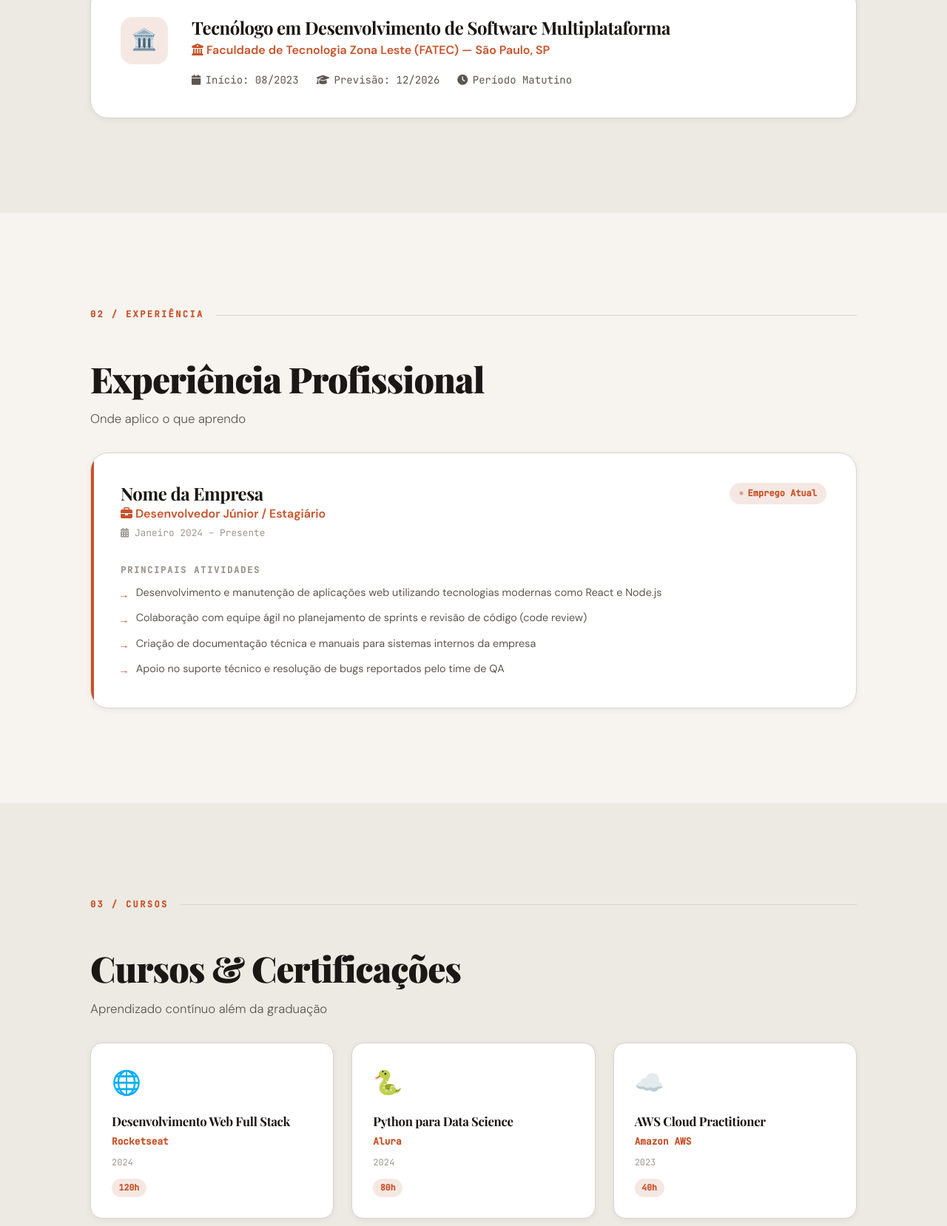
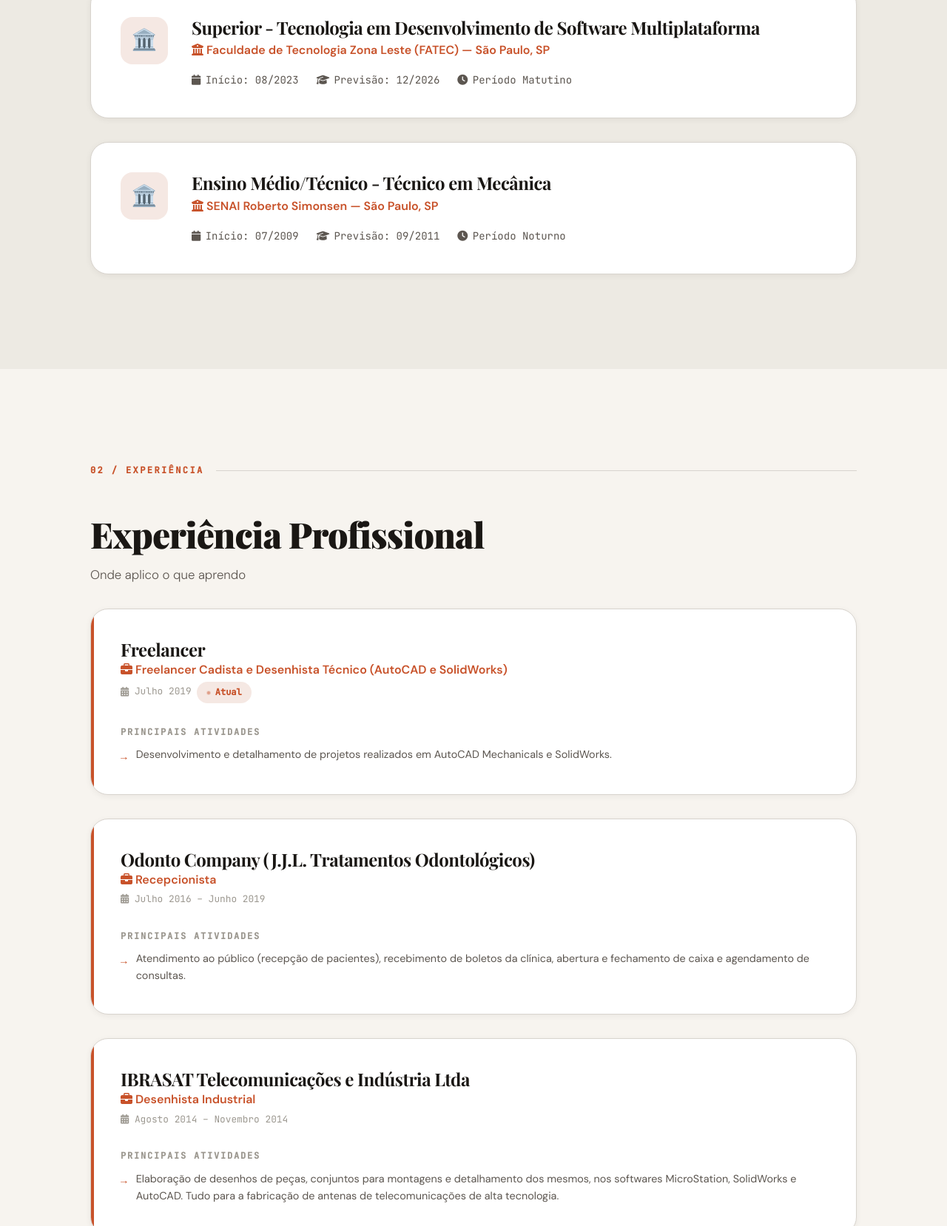
Before and after one commit to Josec690/Portfolio, a plain HTML site: page index.html in a window 1280 px wide. Shown: the part 1142-2800 px from the top of the page at 74% size. Drawn offline with nearby package versions, Linux system fonts and the light colour scheme.

Commit message:
index update

```diff
--- a/index.html
+++ b/index.html
@@ -169,7 +169,7 @@
           <div class="academic-card reveal reveal-delay-2">
             <div class="academic-icon" aria-hidden="true">🏛️</div>
             <div class="academic-body">
-              <h3>Tecnólogo em Desenvolvimento de Software Multiplataforma</h3>
+              <h3>Superior - Tecnologia em Desenvolvimento de Software Multiplataforma</h3>
               <p class="academic-institution">
                 <i class="fas fa-university"></i>
                 Faculdade de Tecnologia Zona Leste (FATEC) — São Paulo, SP
@@ -187,8 +187,34 @@
               </div>
             </div>
           </div>
+
+          <div style="height: 2rem"></div>
+
+          <div class="academic-card reveal reveal-delay-2">
+            <div class="academic-icon" aria-hidden="true">🏛️</div>
+            <div class="academic-body">
+              <h3>Ensino Médio/Técnico - Técnico em Mecânica</h3>
+              <p class="academic-institution">
+                <i class="fas fa-university"></i>
+                SENAI Roberto Simonsen — São Paulo, SP
+              </p>
+              <div class="academic-meta">
+                <span class="academic-meta-item">
+                  <i class="fas fa-calendar"></i> Início: 07/2009
+                </span>
+                <span class="academic-meta-item">
+                  <i class="fas fa-graduation-cap"></i> Previsão: 09/2011
+                </span>
+                <span class="academic-meta-item">
+                  <i class="fas fa-clock"></i> Período Noturno
+                </span>
+              </div>
+            </div>
+          </div>
         </div>
       </section>
+
+
 
       <!-- ============================================
          SEÇÃO 2 — EXPERIÊNCIA
@@ -212,37 +238,76 @@
           <div class="experience-card reveal reveal-delay-2">
             <div class="exp-header">
               <div>
-                <h3 class="exp-company">Nome da Empresa</h3>
+                <h3 class="exp-company">Freelancer</h3>
                 <p class="exp-role">
-                  <i class="fas fa-briefcase"></i> Desenvolvedor Júnior /
-                  Estagiário
+                  <i class="fas fa-briefcase"></i> Freelancer Cadista e Desenhista Técnico (AutoCAD e SolidWorks)
                 </p>
                 <p class="exp-period">
-                  <i class="fas fa-calendar-alt"></i> Janeiro 2024 – Presente
+                  <i class="fas fa-calendar-alt"></i> Julho 2019
+                  <span class="exp-badge">Atual</span>
                 </p>
               </div>
-              <span class="exp-badge">Emprego Atual</span>
             </div>
 
             <div class="exp-activities">
               <h4>Principais Atividades</h4>
               <ul class="activity-list">
                 <li class="activity-item">
-                  Desenvolvimento e manutenção de aplicações web utilizando
-                  tecnologias modernas como React e Node.js
+                  Desenvolvimento e detalhamento de projetos realizados em AutoCAD Mechanicals e SolidWorks.
                 </li>
+              </ul>
+            </div>
+          </div>
+
+          <div style="height: 2rem"></div>
+
+          <div class="experience-card reveal reveal-delay-2">
+            <div class="exp-header">
+              <div>
+                <h3 class="exp-company">Odonto Company (J.J.L. Tratamentos Odontológicos)</h3>
+                <p class="exp-role">
+                  <i class="fas fa-briefcase"></i> Recepcionista
+                </p>
+                <p class="exp-period">
+                  <i class="fas fa-calendar-alt"></i> Julho 2016 – Junho 2019
+                </p>
+              </div>
+
+            </div>
+
+            <div class="exp-activities">
+              <h4>Principais Atividades</h4>
+              <ul class="activity-list">
                 <li class="activity-item">
-                  Colaboração com equipe ágil no planejamento de sprints e
-                  revisão de código (code review)
+                  Atendimento ao público (recepção de pacientes), recebimento de boletos da clínica, abertura e fechamento de caixa e agendamento de consultas.
                 </li>
+              </ul>
+            </div>
+          </div>
+
+          <div style="height: 2rem"></div>
+
+          <div class="experience-card reveal reveal-delay-2">
+            <div class="exp-header">
+              <div>
+                <h3 class="exp-company">IBRASAT Telecomunicações e Indústria Ltda</h3>
+                <p class="exp-role">
+                  <i class="fas fa-briefcase"></i> Desenhista Industrial
+                </p>
+                <p class="exp-period">
+                  <i class="fas fa-calendar-alt"></i> Agosto 2014 – Novembro 2014
+                </p>
+              </div>
+
+            </div>
+
+            <div class="exp-activities">
+              <h4>Principais Atividades</h4>
+              <ul class="activity-list">
                 <li class="activity-item">
-                  Criação de documentação técnica e manuais para sistemas
-                  internos da empresa
+                  Elaboração de desenhos de peças, conjuntos para montagens e detalhamento dos mesmos, nos softwares MicroStation, SolidWorks e AutoCAD. Tudo para a fabricação de antenas de telecomunicações de alta tecnologia.
                 </li>
-                <li class="activity-item">
-                  Apoio no suporte técnico e resolução de bugs reportados pelo
-                  time de QA
-                </li>
+
               </ul>
             </div>
           </div>
@@ -277,50 +342,50 @@
           <div class="courses-grid">
             <article class="course-card reveal reveal-delay-1">
               <div class="course-icon">🌐</div>
-              <h3 class="course-title">Desenvolvimento Web Full Stack</h3>
-              <p class="course-institution">Rocketseat</p>
+              <h3 class="course-title">Processamento de Linguagem Natural</h3>
+              <p class="course-institution">DIO</p>
               <p class="course-year">2024</p>
-              <span class="course-hours">120h</span>
+              <span class="course-hours">2h</span>
             </article>
 
             <article class="course-card reveal reveal-delay-2">
               <div class="course-icon">🐍</div>
-              <h3 class="course-title">Python para Data Science</h3>
-              <p class="course-institution">Alura</p>
+              <h3 class="course-title">Versionamento de Código com Git e GitHub</h3>
+              <p class="course-institution">DIO</p>
               <p class="course-year">2024</p>
-              <span class="course-hours">80h</span>
+              <span class="course-hours">2h</span>
             </article>
 
             <article class="course-card reveal reveal-delay-3">
               <div class="course-icon">☁️</div>
-              <h3 class="course-title">AWS Cloud Practitioner</h3>
-              <p class="course-institution">Amazon AWS</p>
+              <h3 class="course-title">Trabalhando em Equipes Ágeis</h3>
+              <p class="course-institution">DIO</p>
               <p class="course-year">2023</p>
-              <span class="course-hours">40h</span>
+              <span class="course-hours">3h</span>
             </article>
 
             <article class="course-card reveal reveal-delay-1">
               <div class="course-icon">🎨</div>
-              <h3 class="course-title">UI/UX Design Fundamentals</h3>
-              <p class="course-institution">Coursera / Google</p>
-              <p class="course-year">2023</p>
-              <span class="course-hours">60h</span>
+              <h3 class="course-title">Programação do Zero</h3>
+              <p class="course-institution">Bootcamp DIO</p>
+              <p class="course-year">2024</p>
+              <span class="course-hours">68h</span>
             </article>
 
             <article class="course-card reveal reveal-delay-2">
               <div class="course-icon">🔒</div>
-              <h3 class="course-title">Fundamentos de Cibersegurança</h3>
-              <p class="course-institution">Cisco Networking Academy</p>
-              <p class="course-year">2024</p>
-              <span class="course-hours">30h</span>
+              <h3 class="course-title">Google Cloud Computing Foundations Certificate</h3>
+              <p class="course-institution">Google Skills</p>
+              <p class="course-year">2025</p>
+              <span class="course-hours">38h</span>
             </article>
 
             <article class="course-card reveal reveal-delay-3">
               <div class="course-icon">📊</div>
-              <h3 class="course-title">SQL e Banco de Dados</h3>
-              <p class="course-institution">DIO</p>
-              <p class="course-year">2023</p>
-              <span class="course-hours">50h</span>
+              <h3 class="course-title">Formação White Belt Six Sigma</h3>
+              <p class="course-institution">RL&Associados</p>
+              <p class="course-year">2025</p>
+              <span class="course-hours">2h</span>
             </article>
           </div>
         </div>
@@ -536,14 +601,14 @@
               </p>
 
               <div class="contact-links">
-                <a href="mailto:seuemail@gmail.com" class="contact-link">
+                <a href="mailto:joseclaudiley@gmail.com" class="contact-link">
                   <div class="contact-link-icon">
                     <i class="fas fa-envelope"></i>
                   </div>
                   <span class="contact-link-text">joseclaudiley@gmail.com</span>
                 </a>
                 <a
-                  href="https://linkedin.com/in/seulinkedin"
+                  href="https://linkedin.com/in/joseclaudiley"
                   target="_blank"
                   rel="noopener"
                   class="contact-link"
@@ -556,7 +621,7 @@
                   >
                 </a>
                 <a
-                  href="https://github.com/seuusername"
+                  href="https://github.com/Josec690"
                   target="_blank"
                   rel="noopener"
                   class="contact-link"
@@ -571,7 +636,7 @@
               <div style="margin-top: 1rem">
                 <button
                   class="copy-email"
-                  data-copy="seuemail@gmail.com"
+                  data-copy="joseclaudiley@gmail.com"
                   aria-label="Copiar email"
                 >
                   <i class="fas fa-copy"></i> Copiar email
```
